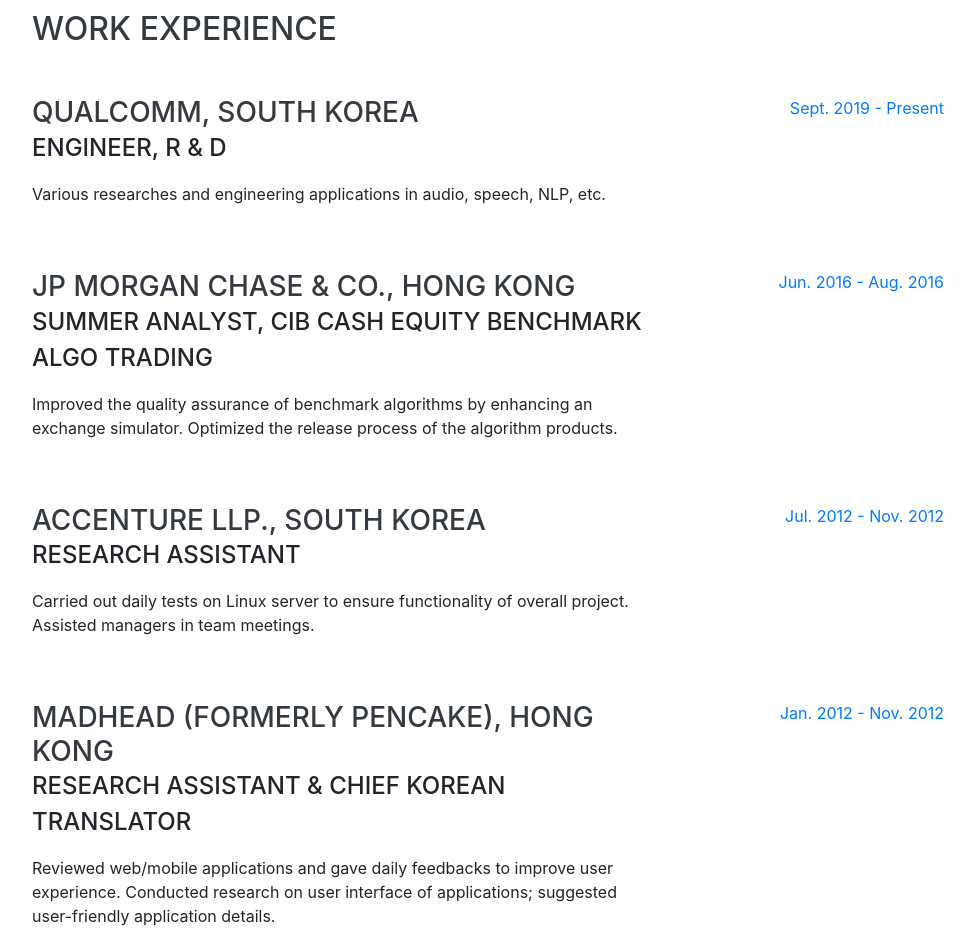
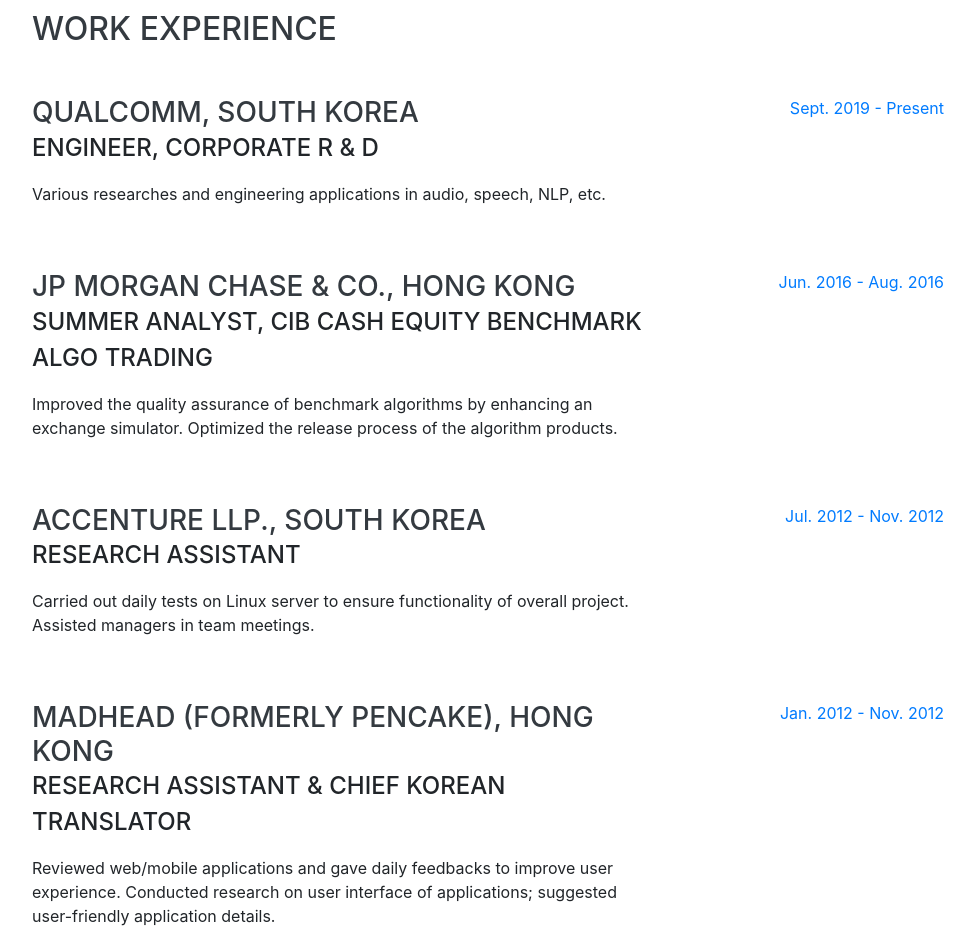
Before and after one commit to JSLBen/jslben.github.io, a website with bundled scripts: page index.html in a window 1280 px wide. Shown: the part 1640-2570 px from the top of the page, without its empty margins (288-1263 px from the left). Built offline with nearby package versions, Linux system fonts and the light colour scheme; some icons are missing; a web font is replaced by a local one.

Commit message:
changed RnD to Corporate RnD

```diff
--- a/html/work_experience.html
+++ b/html/work_experience.html
@@ -4,7 +4,7 @@
 <div class="resume-item d-flex flex-column flex-md-row justify-content-between mb-5">
   <div class="resume-content">
     <h3 class="mb-0">Qualcomm, South Korea</h3>
-    <div class="subheading mb-3">Engineer, R &amp D</div>
+    <div class="subheading mb-3">Engineer, Corporate R &amp D</div>
     <p>Various researches and engineering applications in audio, speech, NLP, etc. </p>
   </div>
   <div class="resume-date text-md-right">
```
